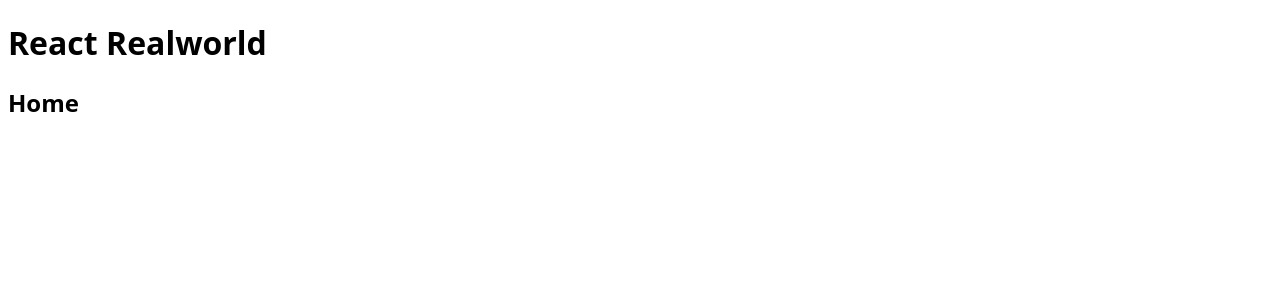
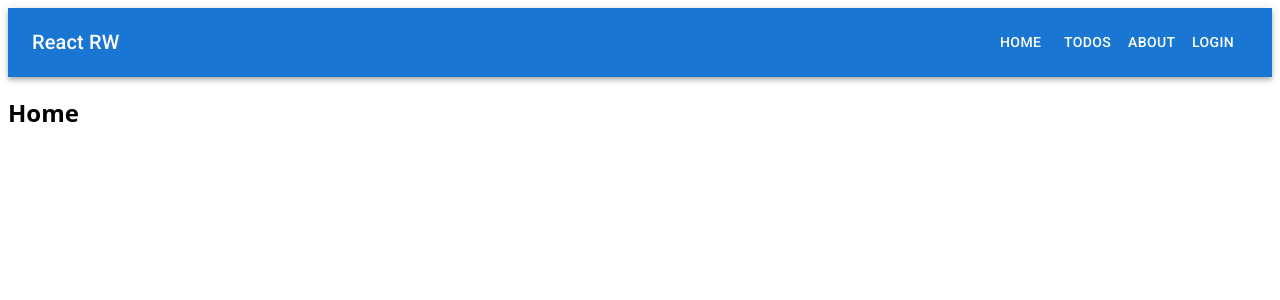
Before and after one commit to lean-react/react-realworld-2210, a React (Vite) app: page / in a window 1280 px wide. Shown: the top 300 px of the page. Built offline with nearby package versions, Linux system fonts and the light colour scheme.

Commit message:
Styled app bar.

```diff
--- a/src/pages/_layout.tsx
+++ b/src/pages/_layout.tsx
@@ -1,9 +1,57 @@
-import { Outlet } from 'react-router-dom';
+import {
+  AppBar,
+  Box,
+  Button,
+  IconButton,
+  Link,
+  Toolbar,
+  Typography,
+} from '@mui/material';
+import { Link as RouterLink, Outlet } from 'react-router-dom';
 
 export default function Layout() {
   return (
     <div>
-      <h1>React Realworld</h1>
+      <Box sx={{ flexGrow: 1 }}>
+        <AppBar position="static">
+          <Toolbar>
+            <Typography variant="h6" component="div" sx={{ flexGrow: 1 }}>
+              React RW
+            </Typography>
+            <Box style={{ display: 'flex' }}>
+              <Button
+                component={RouterLink}
+                to="/"
+                sx={{ my: 2, color: 'white', display: 'block' }}
+              >
+                Home
+              </Button>
+              <Button
+                component={RouterLink}
+                to="/todos"
+                sx={{ my: 2, color: 'white', display: 'block' }}
+              >
+                Todos
+              </Button>
+              <Button
+                component={RouterLink}
+                to="/about"
+                sx={{ my: 2, color: 'white', display: 'block' }}
+              >
+                About
+              </Button>
+              <Button
+                component={RouterLink}
+                to="/"
+                sx={{ my: 2, color: 'white', display: 'block' }}
+              >
+                Login
+              </Button>
+            </Box>
+          </Toolbar>
+        </AppBar>
+      </Box>
+
       <Outlet />
     </div>
   );
```
